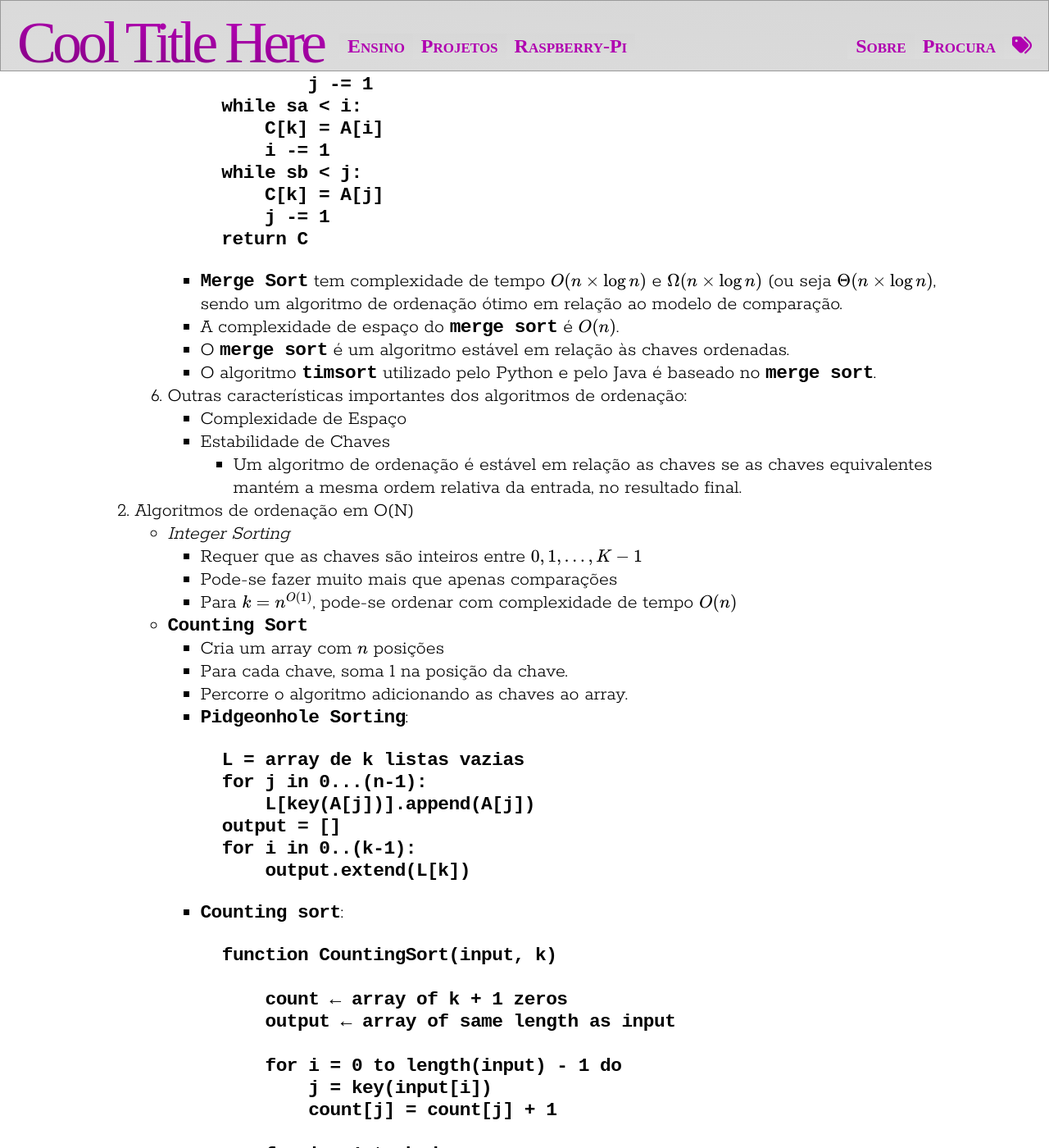
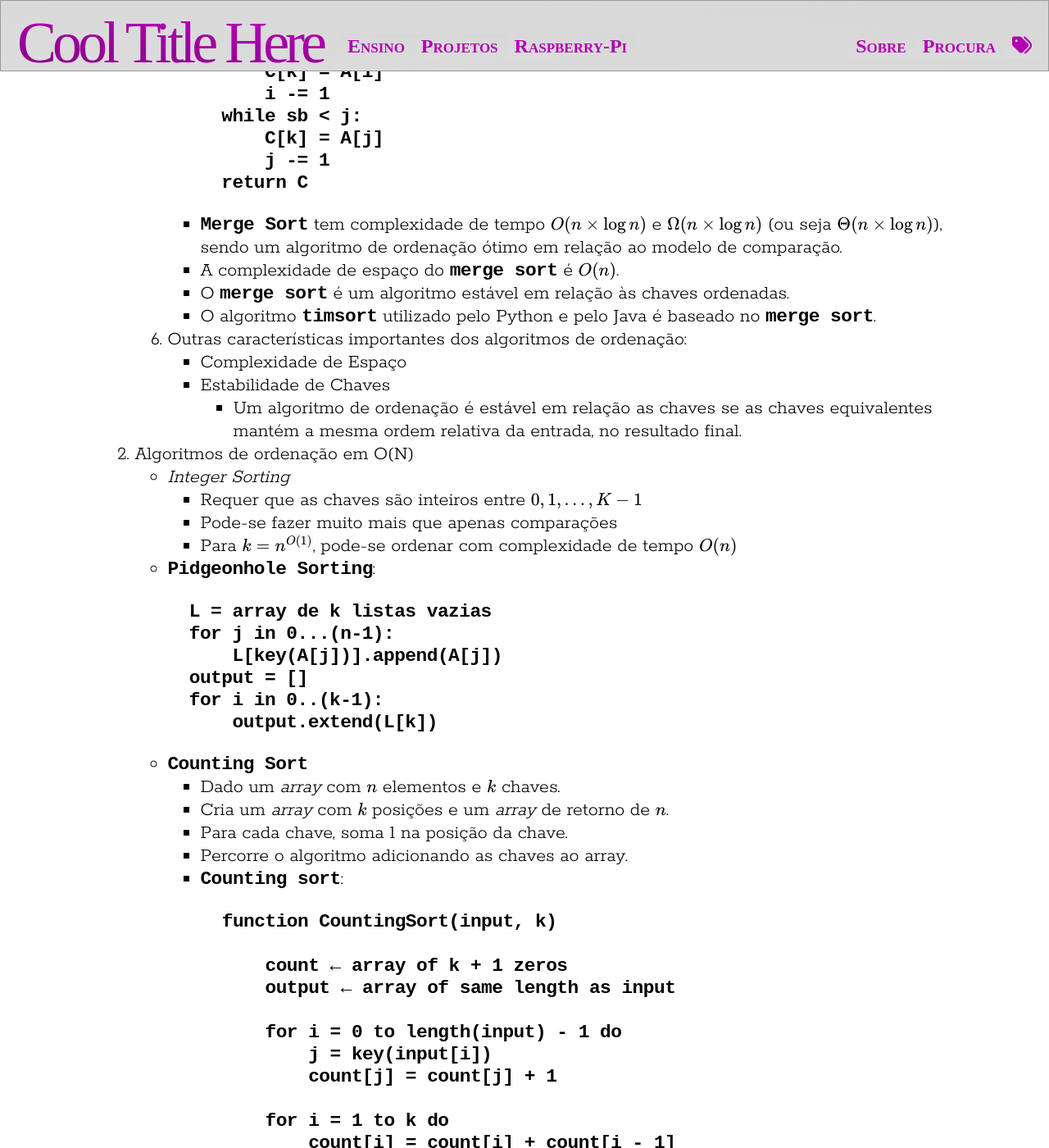
Before and after one commit to rafasgj/rafaeljeffman.com, a Jekyll site: the page built from teaching/lasalle/lectures/analise-algoritmos/lecture-05.md, in a window 1280 px wide and 1400 px high, scrolled down 2555 px. Shown: the whole window at 82% size. Built offline with Jekyll 4.4.1, drawn with Linux system fonts in a browser that asks for light colours; nearby versions of some CDN libraries; some web fonts are replaced; some of the changed text lies outside the part shown.

Commit message:
lasalle/analise-algoritmos: update lecture 5

````diff
--- a/teaching/lasalle/lectures/analise-algoritmos/lecture-05.md
+++ b/teaching/lasalle/lectures/analise-algoritmos/lecture-05.md
@@ -86,7 +86,7 @@
                 j -= 1
             return C
         ```
-        * `Merge Sort` tem complexidade de tempo $O(n\times\log{n})$ e $\Omega(n\times\log{n})$ (ou seja $\Theta(n\times\log{n})$, sendo um algoritmo de ordenação ótimo em relação ao modelo de comparação.
+        * `Merge Sort` tem complexidade de tempo $O(n\times\log{n})$ e $\Omega(n\times\log{n})$ (ou seja $\Theta(n\times\log{n})$), sendo um algoritmo de ordenação ótimo em relação ao modelo de comparação.
         * A complexidade de espaço do `merge sort` é $O(n)$.
         * O `merge sort` é um algoritmo estável em relação às chaves ordenadas.
         * O algoritmo `timsort` utilizado pelo Python e pelo Java é baseado no `merge sort`.
@@ -100,19 +100,20 @@
         * Requer que as chaves são inteiros entre $\{0, 1, \ldots, K-1\}$
         * Pode-se fazer muito mais que apenas comparações
         * Para $k = n^{O(1)}$, pode-se ordenar com complexidade de tempo $O(n)$
+    * `Pidgeonhole Sorting`:
+        ```nohl
+        L = array de k listas vazias
+        for j in 0...(n-1):
+            L[key(A[j])].append(A[j])
+        output = []
+        for i in 0..(k-1):
+            output.extend(L[k])
+        ```
     * `Counting Sort`
-        * Cria um array com $n$ posições
+        * Dado um _array_ com $n$ elementos e $k$ chaves.
+        * Cria um _array_ com $k$ posições e um _array_ de retorno de $n$.
         * Para cada chave, soma 1 na posição da chave.
         * Percorre o algoritmo adicionando as chaves ao array.
-        * `Pidgeonhole Sorting`:
-            ```nohl
-            L = array de k listas vazias
-            for j in 0...(n-1):
-                L[key(A[j])].append(A[j])
-            output = []
-            for i in 0..(k-1):
-                output.extend(L[k])
-            ```
         * `Counting sort`:
             ```nohl
             function CountingSort(input, k)
@@ -136,7 +137,7 @@
             ```
         * Características:
             * Complexidade de Tempo: $O(n + k)$
-            * Complexidade de espaço: $O(n)$
+            * Complexidade de espaço: $O(n + k)$
             * O `counting sort` é estável.
     * `Radix Sort`
         - Imagine os inteiros como sendo inteiros em uma base $b$.
````
Also changed, not shown: other parts of teaching/lasalle/lectures/analise-algoritmos/lecture-05.md (+1 -1 lines).
